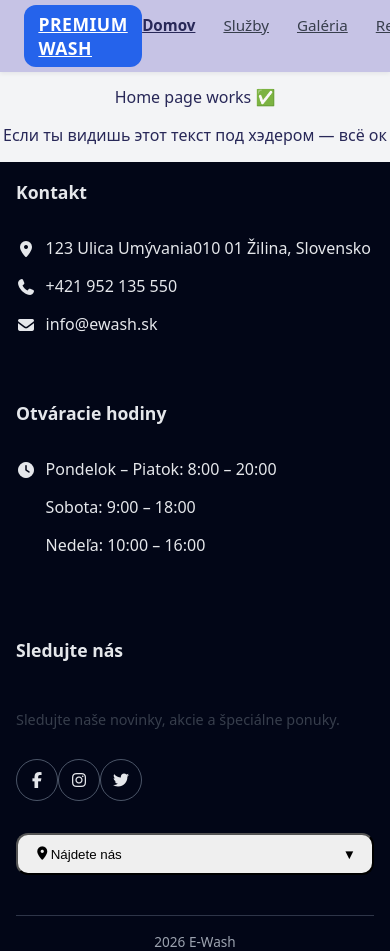
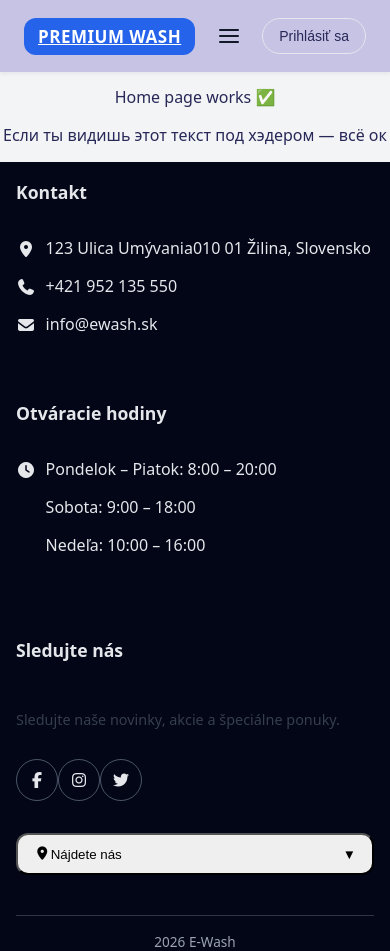
Before and after one commit to berezhnyi2005/E-wash, a Vue app in the folder frontend/: page / in a window 390 px wide. Built offline with nearby package versions, Linux system fonts and the light colour scheme.

Commit message:
Pridané plné CRUD pre služby na fronte: vytváranie, úprava a mazanie prepojené s API + vylepšená modálka a aktualizácia zoznamu po každej operácii.

```diff
--- a/frontend/src/components/ServiceModal.vue
+++ b/frontend/src/components/ServiceModal.vue
@@ -1,11 +1,22 @@
 <template>
   <div class="modal-backdrop" @click.self="close">
     <div class="modal-panel">
+      <div class="modal-header">
+        <div>
           <h2 class="modal-title">
-        {{ mode === 'edit' ? 'Upraviť službu' : 'Vytvoriť službu' }}
+            {{ isEditMode ? 'Upraviť službu' : 'Vytvoriť novú službu' }}
           </h2>
+          <p class="modal-subtitle">
+            {{ isEditMode ? 'Upravte údaje existujúcej služby.' : 'Vyplňte údaje pre novú službu.' }}
+          </p>
+        </div>
 
-      <form @submit.prevent="handleSubmit" class="space-y-4">
+        <span class="modal-chip">
+          {{ isEditMode ? 'Edit' : 'Create' }}
+        </span>
+      </div>
+
+      <form @submit.prevent="handleSubmit" class="modal-form">
         <div class="form-field">
           <label class="form-field-label" for="service-title">
             Názov služby
@@ -28,6 +39,7 @@
             v-model="localForm.description"
             rows="3"
             class="form-field-textarea"
+            placeholder="Stručný popis toho, čo táto služba zahŕňa."
           ></textarea>
         </div>
 
@@ -66,7 +78,7 @@
         <div class="modal-actions">
           <button
             type="button"
-            class="btn btn-danger"
+            class="btn btn-ghost"
             @click="close"
           >
             Zrušiť
@@ -74,9 +86,9 @@
 
           <button
             type="submit"
-            class="btn btn-green"
+            class="btn btn-blue"
           >
-            {{ mode === 'edit' ? 'Uložiť zmeny' : 'Vytvoriť službu' }}
+            {{ isEditMode ? 'Uložiť zmeny' : 'Vytvoriť službu' }}
           </button>
         </div>
       </form>
@@ -117,9 +129,10 @@ const isEditMode = computed(() => props.mode === 'edit')
 watch(
   () => props.visible,
   (value) => {
-    if (value) {
-      if (props.service && isEditMode.value) {
-        localForm.id = props.service.id ?? null
+    if (!value) return
+
+    if (props.service && props.service.id && isEditMode.value) {
+      localForm.id = props.service.id
       localForm.title = props.service.title ?? ''
       localForm.description = props.service.description ?? ''
       localForm.price = props.service.price ?? 0
@@ -131,7 +144,6 @@ watch(
       localForm.price = 0
       localForm.durationMin = 30
     }
-    }
   },
   { immediate: true }
 )
@@ -142,9 +154,45 @@ const close = () => {
 
 const handleSubmit = () => {
   emit('save', {
-    ...localForm,
+    id: localForm.id,
+    title: localForm.title,
+    description: localForm.description,
+    price: localForm.price,
+    durationMin: localForm.durationMin,
     mode: isEditMode.value ? 'edit' : 'create'
   })
   emit('update:visible', false)
 }
 </script>
+
+<style scoped>
+.modal-header {
+  display: flex;
+  justify-content: space-between;
+  align-items: flex-start;
+  gap: 12px;
+  margin-bottom: 12px;
+}
+
+.modal-subtitle {
+  margin: 4px 0 0;
+  font-size: 13px;
+  color: var(--color-text-muted);
+}
+
+.modal-chip {
+  padding: 4px 10px;
+  border-radius: 999px;
+  font-size: 11px;
+  font-weight: 600;
+  background-color: var(--grey-light);
+  color: var(--color-text-main);
+  white-space: nowrap;
+}
+
+.modal-form {
+  display: flex;
+  flex-direction: column;
+  gap: 14px;
+}
+</style>
--- a/frontend/src/components/layout/HeaderLayout.vue
+++ b/frontend/src/components/layout/HeaderLayout.vue
@@ -7,14 +7,29 @@
         <span>PREMIUM WASH</span>
       </RouterLink>
 
+      <!-- MOBILE MENU TOGGLE -->
+      <button
+        class="header-menu-btn"
+        type="button"
+        @click="toggleMobileMenu"
+      >
+        <span class="header-menu-line"></span>
+        <span class="header-menu-line"></span>
+        <span class="header-menu-line"></span>
+      </button>
+
       <!-- NAVIGATION -->
-      <nav class="header-nav">
+      <nav
+        class="header-nav"
+        :class="{ 'mobile-open': isMobileMenuOpen }"
+      >
         <RouterLink
           v-for="link in navLinks"
           :key="link.path"
           :to="link.path"
           class="nav-link"
           :class="{ active: isActive(link.path) }"
+          @click="closeMobileMenu"
         >
           {{ link.name }}
         </RouterLink>
@@ -48,6 +63,7 @@ import { useRoute, RouterLink } from 'vue-router'
 
 const route = useRoute()
 const isLoggedIn = ref(false)
+const isMobileMenuOpen = ref(false)
 
 const navLinks = [
   { name: 'Domov', path: '/' },
@@ -55,7 +71,7 @@ const navLinks = [
   { name: 'Galéria', path: '/gallery' },
   { name: 'Recenzie', path: '/reviews' },
   { name: 'O nás', path: '/about' },
-  { name: 'Kontakt', path: '/contact' },
+  { name: 'Kontakt', path: '/contact' }
 ]
 
 const toggleLogin = () => {
@@ -63,6 +79,14 @@ const toggleLogin = () => {
 }
 
 const isActive = (path) => route.path === path
+
+const toggleMobileMenu = () => {
+  isMobileMenuOpen.value = !isMobileMenuOpen.value
+}
+
+const closeMobileMenu = () => {
+  isMobileMenuOpen.value = false
+}
 </script>
 
 <style scoped>
@@ -80,70 +104,136 @@ const isActive = (path) => route.path === path
 
 /* --- FLEX WRAPPER --- */
 .header-container {
-  max-width: 72rem;
+  max-width: 1152px;
   height: 100%;
   margin: 0 auto;
-  padding: 0 1.5rem;
-
+  padding: 0 24px;
 
   display: flex;
   align-items: center;
   justify-content: space-between;
+  gap: 12px;
 }
 
 /* --- LOGO --- */
 .header-logo {
-  font-size: 1.1rem;
+  font-size: 17px;
   font-weight: 700;
   letter-spacing: 0.5px;
-  padding: 0.45rem 0.9rem;
-  border-radius: 0.75rem;
+  padding: 7px 14px;
+  border-radius: 12px;
   background-color: var(--blue);
-  color: white;
+  color: #ffffff;
   transition: background-color 0.2s ease;
+  white-space: nowrap;
 }
 
 .header-logo:hover {
   background-color: var(--blue-dark);
 }
 
+/* --- MOBILE MENU BUTTON (BURGER) --- */
+.header-menu-btn {
+  display: inline-flex;
+  flex-direction: column;
+  justify-content: center;
+  gap: 4px;
+  padding: 6px;
+  border-radius: 6px;
+  border: none;
+  background: transparent;
+  cursor: pointer;
+}
+
+/* скрываем бургер на больших экранах */
+@media (min-width: 768px) {
+  .header-menu-btn {
+    display: none;
+  }
+}
+
+.header-menu-line {
+  width: 20px;
+  height: 2px;
+  background-color: #111827;
+  border-radius: 999px;
+}
+
 /* --- NAVIGATION --- */
 .header-nav {
-  display: flex;
-  gap: 1.75rem;
+  display: none;
 }
 
+/* DESKTOP NAV */
+@media (min-width: 768px) {
+  .header-nav {
+    display: flex;
+    gap: 28px;
+    align-items: center;
+  }
+}
+
+/* MOBILE NAV (ДРОПДАУН) */
+.header-nav.mobile-open {
+  position: absolute;
+  top: 72px;
+  left: 0;
+  right: 0;
+  display: flex;
+  flex-direction: column;
+  padding: 12px 16px 16px;
+  background-color: var(--white-aktive);
+  box-shadow: 0 10px 25px rgba(15, 23, 42, 0.15);
+}
+
+/* --- LINKS --- */
 .nav-link {
-  font-size: 0.95rem;
+  font-size: 15px;
   color: var(--color-text-muted);
-  transition: color 0.2s ease;
+  transition: color 0.2s ease, border-color 0.2s ease;
   padding-bottom: 3px;
 }
 
+/* на мобиле ссылки на всю ширину и чуть больше отступов */
+.header-nav.mobile-open .nav-link {
+  padding: 6px 4px;
+}
+
+/* hover */
 .nav-link:hover {
   color: var(--color-text-main);
 }
 
+/* активная ссылка */
 .nav-link.active {
-  color: var(--color-primary);
+  color: var(--blue);
   font-weight: 600;
-  border-bottom: 2px solid var(--color-primary);
+  border-bottom: 2px solid var(--blue);
 }
 
 /* --- RIGHT SIDE (LOGIN / AVATAR) --- */
 .header-auth {
   display: flex;
   align-items: center;
+  gap: 8px;
+}
+
+/* прячем кнопку логина на очень узких экранах, если надо сильно экономить место */
+/* можно убрать, если хочешь всегда видеть кнопку */
+@media (max-width: 360px) {
+  .header-auth {
+    display: none;
+  }
 }
 
 .header-login-btn {
-  padding: 0.45rem 1rem;
+  padding: 7px 16px;
 }
 
 .header-avatar {
   width: 38px;
   height: 38px;
-  background-color: var(--color-surface);
+  background-color: var(--white-aktive);
   border: 1px solid var(--color-border);
   border-radius: 999px;
 
--- a/frontend/src/views/ServicesView.vue
+++ b/frontend/src/views/ServicesView.vue
@@ -157,12 +157,43 @@ const requestDelete = async (id) => {
   }
 }
 
-const handleSaveService = async () => {
-  await fetchServices()
+// 🔥 ВАЖНО: реальная обработка создания / редактирования
+const handleSaveService = async (formData) => {
+  console.log('handleSaveService payload:', formData)
+
+  const { mode, id, ...payload } = formData
+
+  try {
+    let url = `${API_BASE}/api/services`
+    let method = 'POST'
+
+    // Редактирование существующей услуги
+    if (mode === 'edit' && id) {
+      url = `${API_BASE}/api/services/${id}`
+      method = 'PUT'
+    }
+
+    const response = await fetch(url, {
+      method,
+      headers: {
+        'Content-Type': 'application/json'
+      },
+      body: JSON.stringify(payload)
+    })
+
+    if (!response.ok) {
+      throw new Error('Nepodarilo sa uložiť službu.')
+    }
+    await fetchServices()
+  } catch (err) {
+    console.error('save error:', err)
+    alert(err.message || 'Chyba pri ukladaní služby.')
+  }
 }
 
 onMounted(fetchServices)
 </script>
+
 
 <style scoped>
 /* GRID LAYOUT: 1 → 2 → 3 v riadku */
@@ -183,10 +214,7 @@ onMounted(fetchServices)
     grid-template-columns: repeat(3, 1fr);
   }
 }
-
-/* ------------------------------------- */
 /* CARD */
-/* ------------------------------------- */
 .card-service {
   padding: 20px;
   border-radius: 12px;
```
Lines whose indentation alone changed are shown as unchanged.
